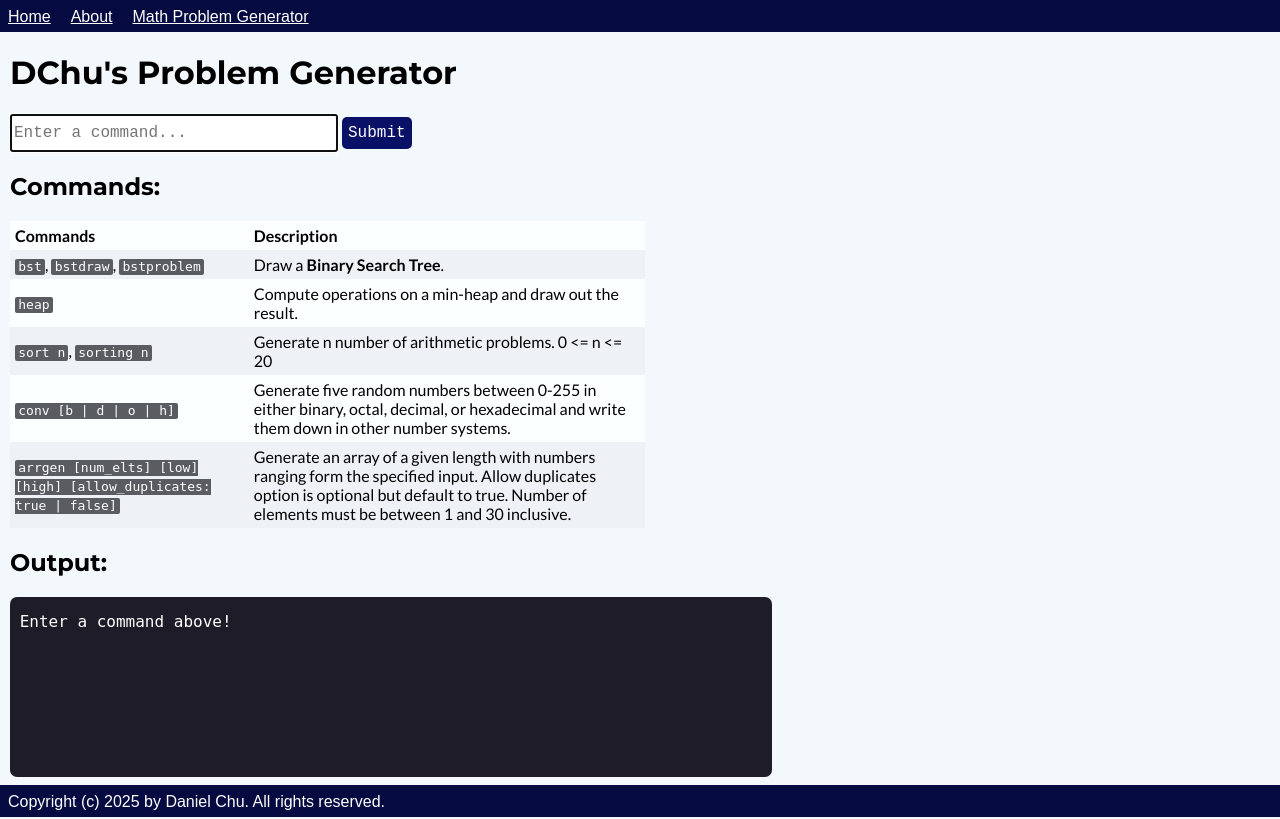
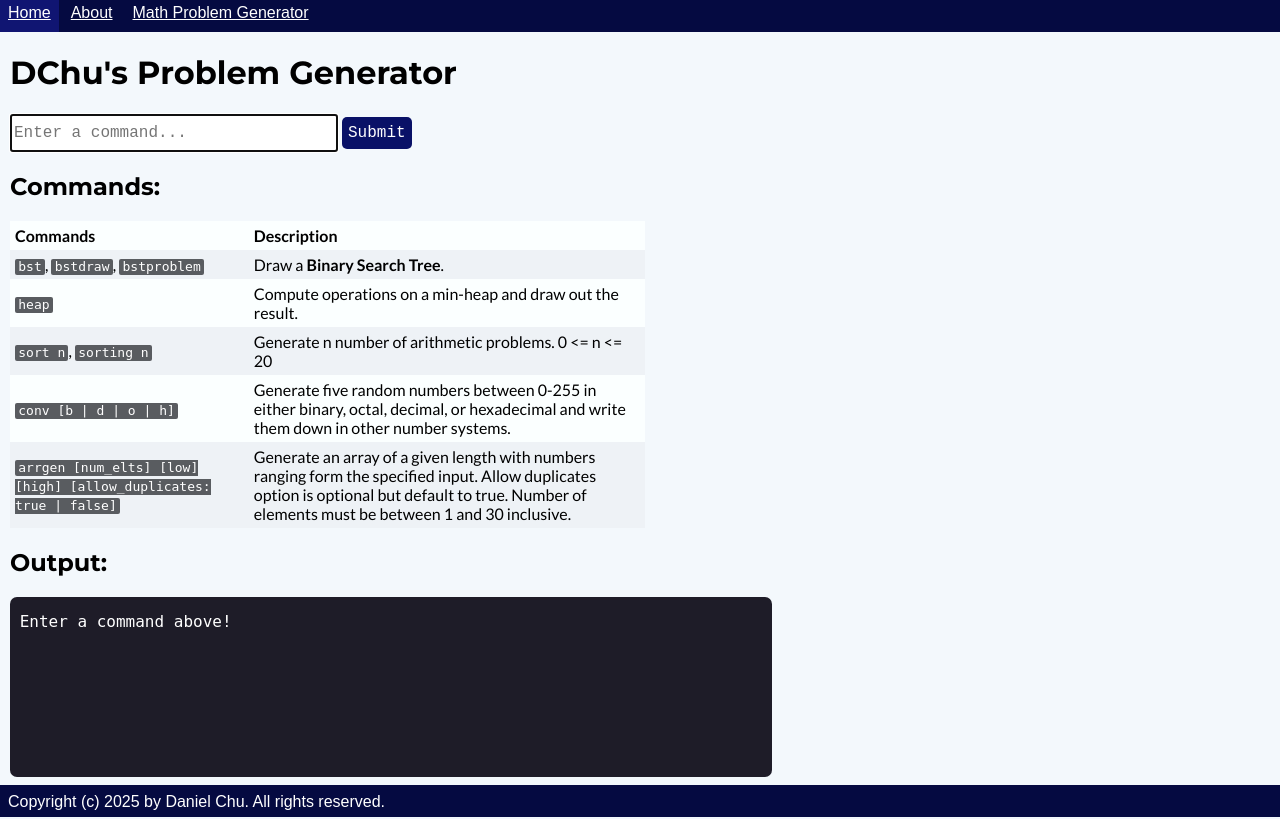
Before and after one commit to danchurlian/DChu-s-Problem-Generator, a Flask app: page / in a window 1280 px wide. Run offline with Flask 3, Linux system fonts and the light colour scheme.

Commit message:
style: add hover background color transition to nav links and submit button

```diff
--- a/static/style.css
+++ b/static/style.css
@@ -1,3 +1,8 @@
+:root{
+    --nav-hover-color: rgb(16, 21, 114);
+    --hover-transition: background-color 0.1s;
+}
+
 .courier-text {
     font-family: 'Courier New', Courier, monospace;
     font-size: 1em;
@@ -26,15 +31,22 @@ header {
 header nav {
     background-color: rgb(5, 10, 65);
     height: 2em;
-
     margin: 0px;
 }
 
 header nav a {
+    color: white;
+    transition: var(--hover-transition);
+
     font-family: Montsserat, sans-serif;
-    padding: 0.5em;
-    padding-top: 0.5em;
+    min-height: calc(100% - 0.25rem);
+    padding: 0 0.5rem;
+    padding-top: 0.25rem;
     display: inline-block;
+}
+
+header nav a:hover {
+    background-color: var(--nav-hover-color);
 }
 
 main {
@@ -60,10 +72,6 @@ h1, h2 {
 
 body > h2 {
     margin-bottom: 0.25em;
-}
-
-nav a {
-    color: white;
 }
 
 .help-section {
@@ -107,9 +115,14 @@ nav a {
 
 #command-form button {
     background-color: rgb(9, 17, 103);
+    transition: var(--hover-transition);
     color: white;
     border-width: 0px;
     border-radius: 5px;
+}
+
+#command-form button:hover {
+    background-color: rgb(42, 15, 142);
 }
 
 #command-form input {
```
